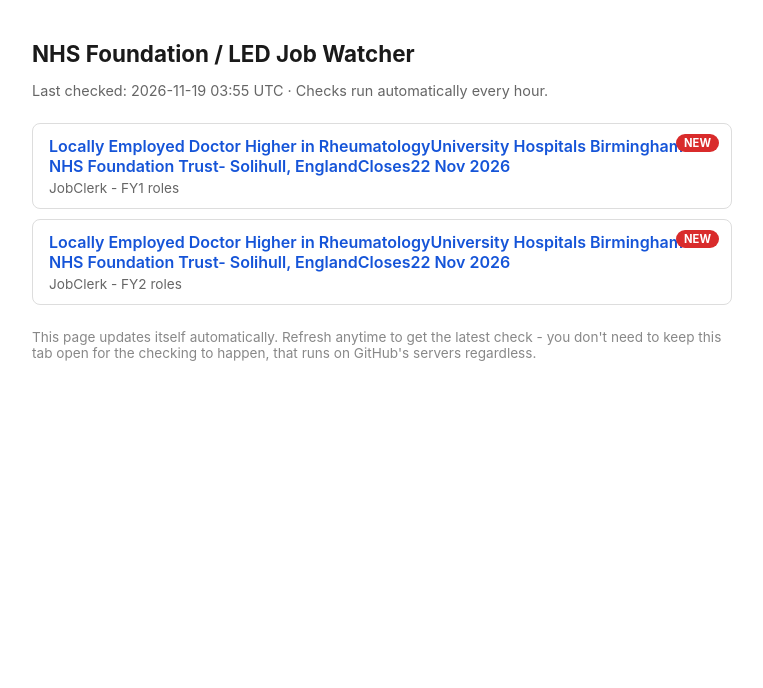
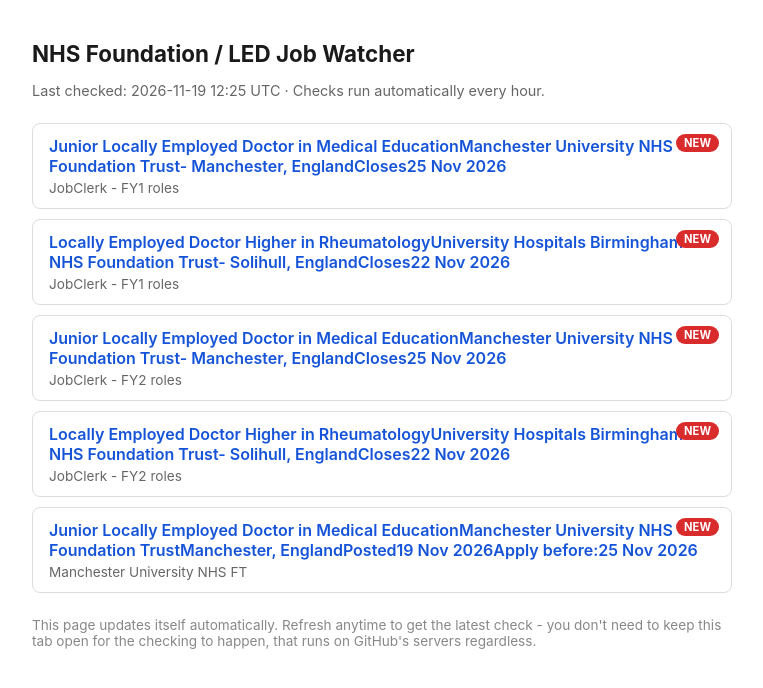
Before and after one commit to saezaro1/NHS-Job-watcher, a plain HTML site: page index.html in a window 1280 px wide. Shown: the whole page, without its empty margins (258-1021 px from the left). Drawn offline with Linux system fonts and the light colour scheme.

Commit message:
Update job listings [skip ci]

```diff
--- a/index.html
+++ b/index.html
@@ -19,8 +19,14 @@
 </head>
 <body>
 <h1>NHS Foundation / LED Job Watcher</h1>
-<div class="meta">Last checked: 2026-11-19 03:55 UTC &middot; Checks run automatically every hour.</div>
+<div class="meta">Last checked: 2026-11-19 12:25 UTC &middot; Checks run automatically every hour.</div>
 <div id="jobs">
+
+        <div class="job" data-key="Junior Locally Employed Doctor in Medical EducationManchester University NHS Foundation Trust- Manchester, EnglandCloses25 Nov 2026|JobClerk - FY1 roles">
+          <span class="new-badge">NEW</span>
+          <a href="https://www.jobclerk.com/job/junior-locally-employed-doctor-in-medical-education/acd5f8f5-d85f-446c-bcc4-569b920ccb97" target="_blank" rel="noopener">Junior Locally Employed Doctor in Medical EducationManchester University NHS Foundation Trust- Manchester, EnglandCloses25 Nov 2026</a>
+          <div class="source">JobClerk - FY1 roles</div>
+        </div>
 
         <div class="job" data-key="Locally Employed Doctor Higher in RheumatologyUniversity Hospitals Birmingham NHS Foundation Trust- Solihull, EnglandCloses22 Nov 2026|JobClerk - FY1 roles">
           <span class="new-badge">NEW</span>
@@ -28,10 +34,22 @@
           <div class="source">JobClerk - FY1 roles</div>
         </div>
 
+        <div class="job" data-key="Junior Locally Employed Doctor in Medical EducationManchester University NHS Foundation Trust- Manchester, EnglandCloses25 Nov 2026|JobClerk - FY2 roles">
+          <span class="new-badge">NEW</span>
+          <a href="https://www.jobclerk.com/job/junior-locally-employed-doctor-in-medical-education/acd5f8f5-d85f-446c-bcc4-569b920ccb97" target="_blank" rel="noopener">Junior Locally Employed Doctor in Medical EducationManchester University NHS Foundation Trust- Manchester, EnglandCloses25 Nov 2026</a>
+          <div class="source">JobClerk - FY2 roles</div>
+        </div>
+
         <div class="job" data-key="Locally Employed Doctor Higher in RheumatologyUniversity Hospitals Birmingham NHS Foundation Trust- Solihull, EnglandCloses22 Nov 2026|JobClerk - FY2 roles">
           <span class="new-badge">NEW</span>
           <a href="https://www.jobclerk.com/job/locally-employed-doctor-higher-in-rheumatology/795f40b0-2e60-4312-9857-f539e7a28892" target="_blank" rel="noopener">Locally Employed Doctor Higher in RheumatologyUniversity Hospitals Birmingham NHS Foundation Trust- Solihull, EnglandCloses22 Nov 2026</a>
           <div class="source">JobClerk - FY2 roles</div>
+        </div>
+
+        <div class="job" data-key="Junior Locally Employed Doctor in Medical EducationManchester University NHS Foundation TrustManchester, EnglandPosted19 Nov 2026Apply before:25 Nov 2026|Manchester University NHS FT">
+          <span class="new-badge">NEW</span>
+          <a href="https://www.jobclerk.com/job/junior-locally-employed-doctor-in-medical-education/acd5f8f5-d85f-446c-bcc4-569b920ccb97" target="_blank" rel="noopener">Junior Locally Employed Doctor in Medical EducationManchester University NHS Foundation TrustManchester, EnglandPosted19 Nov 2026Apply before:25 Nov 2026</a>
+          <div class="source">Manchester University NHS FT</div>
         </div>
 </div>
 <p class="refresh-note">This page updates itself automatically. Refresh anytime to get the latest check - you don't need to keep this tab open for the checking to happen, that runs on GitHub's servers regardless.</p>
--- a/seen_jobs.json
+++ b/seen_jobs.json
@@ -1,4 +1,4 @@
 {
-  "last_checked": "2026-11-19 03:55",
-  "job_count": 2
+  "last_checked": "2026-11-19 12:25",
+  "job_count": 5
 }
```
